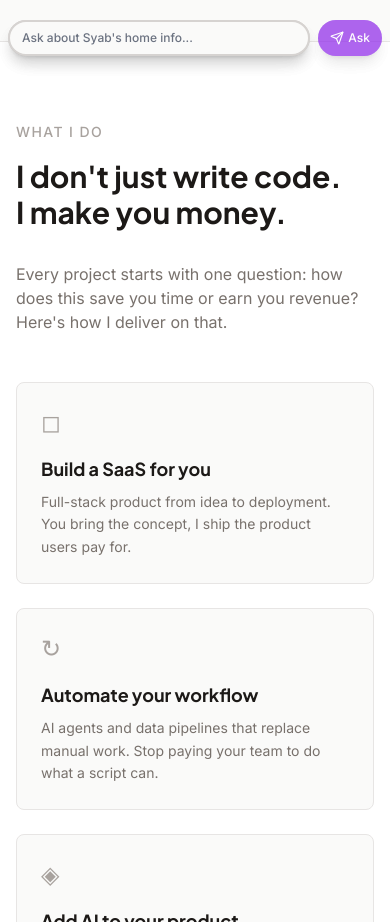
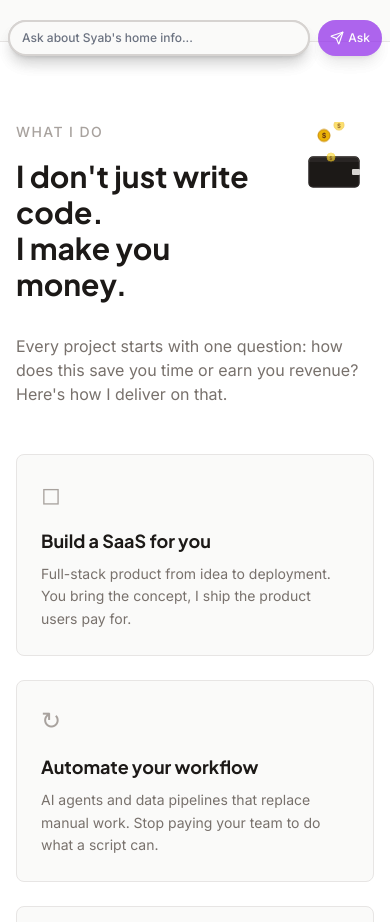
Before and after one commit to SyabAhmad/portfoliocv, a React (Create React App) app: page / in a window 390 px wide. Shown: the part 780-1702 px from the top of the page. Built offline with nearby package versions, Linux system fonts and the light colour scheme; no server answers.

Commit message:
Fix money animation visibility on mobile

```diff
--- a/src/components/MoneyAnimation.js
+++ b/src/components/MoneyAnimation.js
@@ -2,7 +2,7 @@ import React from "react";
 
 const MoneyAnimation = () => {
   return (
-    <div className="relative w-32 h-32 flex-shrink-0 hidden sm:block">
+    <div className="relative w-20 h-20 sm:w-32 sm:h-32 flex-shrink-0">
       {/* Wallet */}
       <svg viewBox="0 0 80 80" className="w-full h-full">
         {/* Wallet body */}
```
